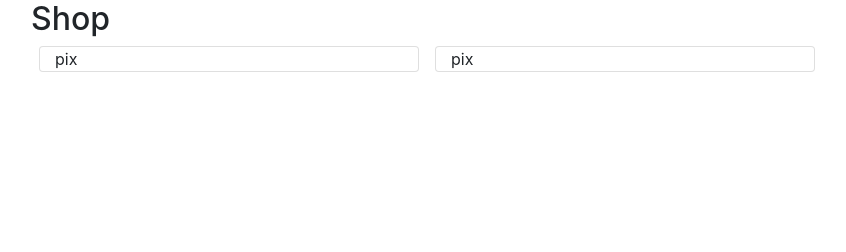
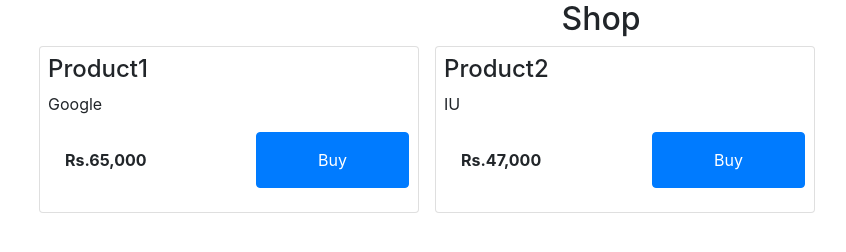
Before and after one commit to pragya-sharma11/Shopping-Cart, a website: page public/index.html in a window 1280 px wide. Shown: the whole page, without its empty margins (39-885 px from the left). Drawn offline with nearby package versions, Linux system fonts and the light colour scheme.

Commit message:
commit for UI of shop page is completed

```diff
--- a/public/index.html
+++ b/public/index.html
@@ -14,13 +14,28 @@
 <body>
     <div class="container">
         <div class="row">
+            <div class="col"></div>
             <h2 class="text-center">Shop</h2>
+            <div class="col"></div>
         </div>
         <div class="row" id="product-list">
-            <div class='col-4 card mx-2'>
-                pix
+            <div class='col-4 card mx-2 p-2'>
+                <h4 class="product-name">Product1</h4>
+                <div class="product-manufacturer">Google</div>
+                <div class="row">
+                    <div class="col m-3 p-3"><b>Rs.65,000</b></div>
+                    <button class="btn btn-primary col m-3 p-1">Buy</button>
+                </div>
+
             </div>
-            <div class="col-4 card mx-2">pix  </div>
+            <div class="col-4 card mx-2 p-2">
+                <h4 class="product-name">Product2</h4>
+                <div class="product-manufacturer">IU</div>
+                <div class="row">
+                    <div class="col m-3 p-3"><b>Rs.47,000</b></div>
+                    <button class="btn btn-primary col m-3 p-1">Buy</button>
+                </div>
+            </div>
         </div>
 
     </div>
```
